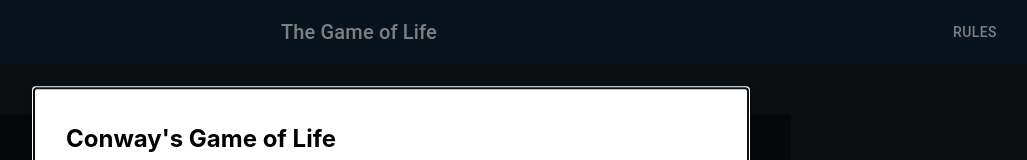
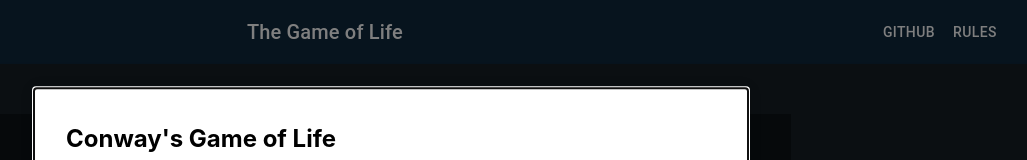
Before and after one commit to SyriiAdvent/game-of-life, a React (Create React App) app: page / in a window 1280 px wide. Shown: the top 160 px of the page, without its empty margins (249-1276 px from the left). Built offline with nearby package versions, Linux system fonts and the light colour scheme.

Commit message:
Added github link

```diff
--- a/src/components/navbar/NavigationBar.tsx
+++ b/src/components/navbar/NavigationBar.tsx
@@ -36,6 +36,11 @@ const NavigationBar = () => {
           </Typography>
           <Button
             color="inherit"
+            href="https://github.com/SyriiAdvent/game-of-life"
+            target='_blank'
+          >GitHub</Button>
+          <Button
+            color="inherit"
             onClick={() => setOpenModal(true)}
           >Rules</Button>
           <RulesModal />
```
Also changed, not shown: src/components/gameOfLife/Grid.tsx (+0 -9 lines).
